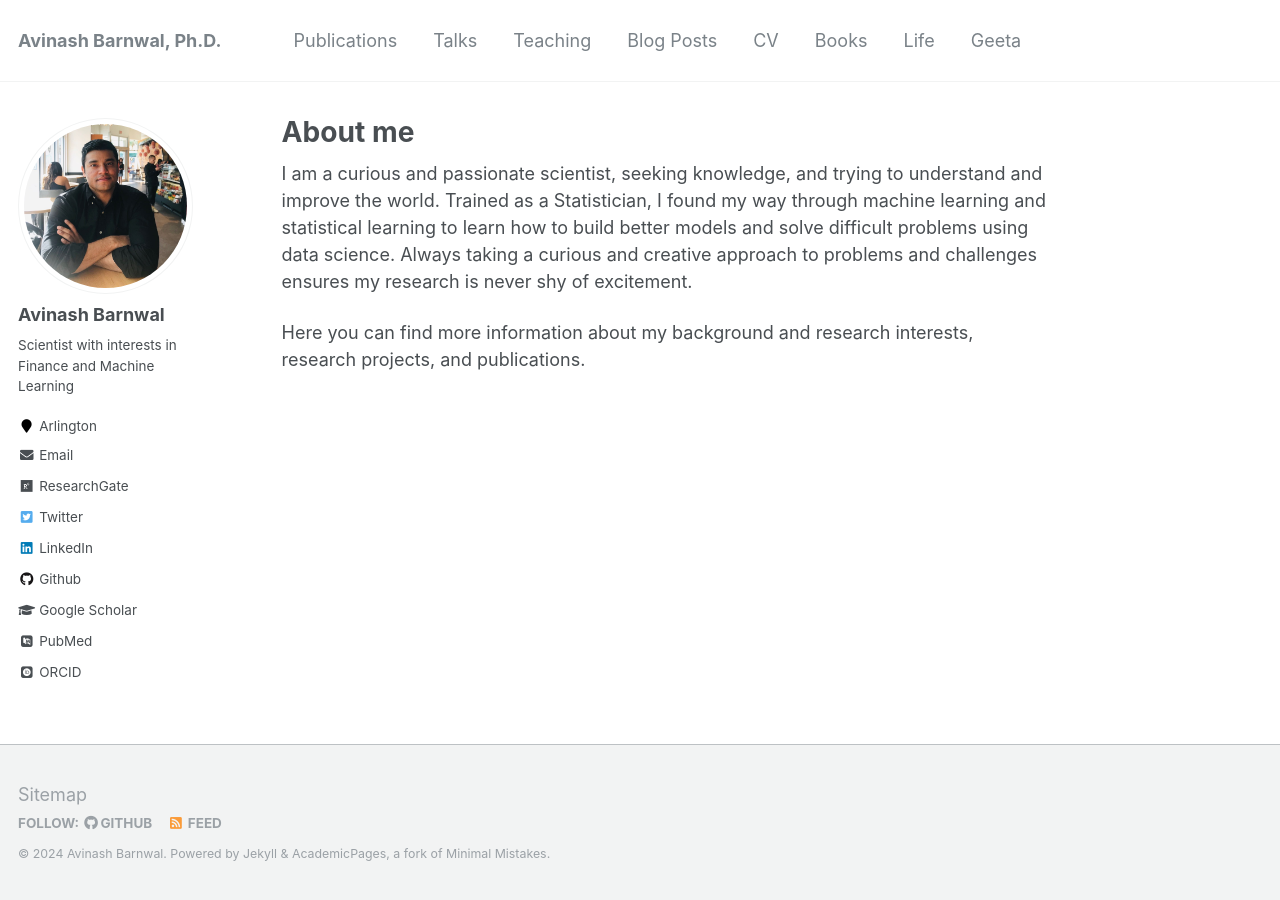
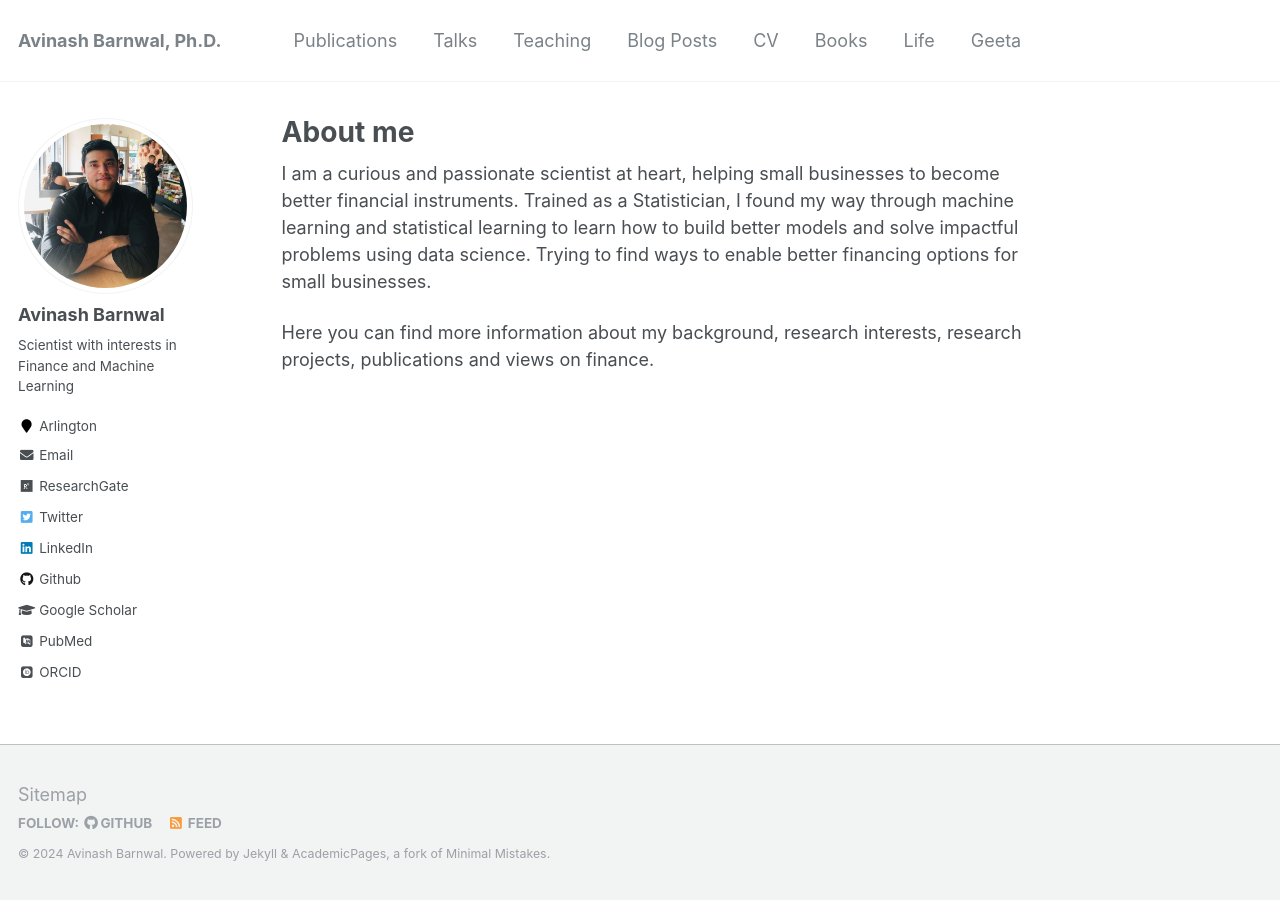
Before and after one commit to avinashbarnwal/avinashbarnwal.github.io, a Jekyll site: the page built from _pages/about.md, in a window 1280 px wide. Built offline with Jekyll 4.4.1, drawn with Linux system fonts in a browser that asks for light colours; some web fonts are replaced.

Commit message:
Update about.md

```diff
--- a/_pages/about.md
+++ b/_pages/about.md
@@ -8,6 +8,6 @@ redirect_from:
   - /about.html
 ---
 
-I am a curious and passionate scientist, seeking knowledge, and trying to understand and improve the world. Trained as a Statistician, I found my way through machine learning and statistical learning to learn how to build better models and solve difficult problems using data science. Always taking a curious and creative approach to problems and challenges ensures my research is never shy of excitement.
+I am a curious and passionate scientist at heart, helping small businesses to become better financial instruments. Trained as a Statistician, I found my way through machine learning and statistical learning to learn how to build better models and solve impactful problems using data science. Trying to find ways to enable better financing options for small businesses.
 
-Here you can find more information about my background and research interests, research projects, and publications.
+Here you can find more information about my background, research interests, research projects, publications and views on finance.
```
